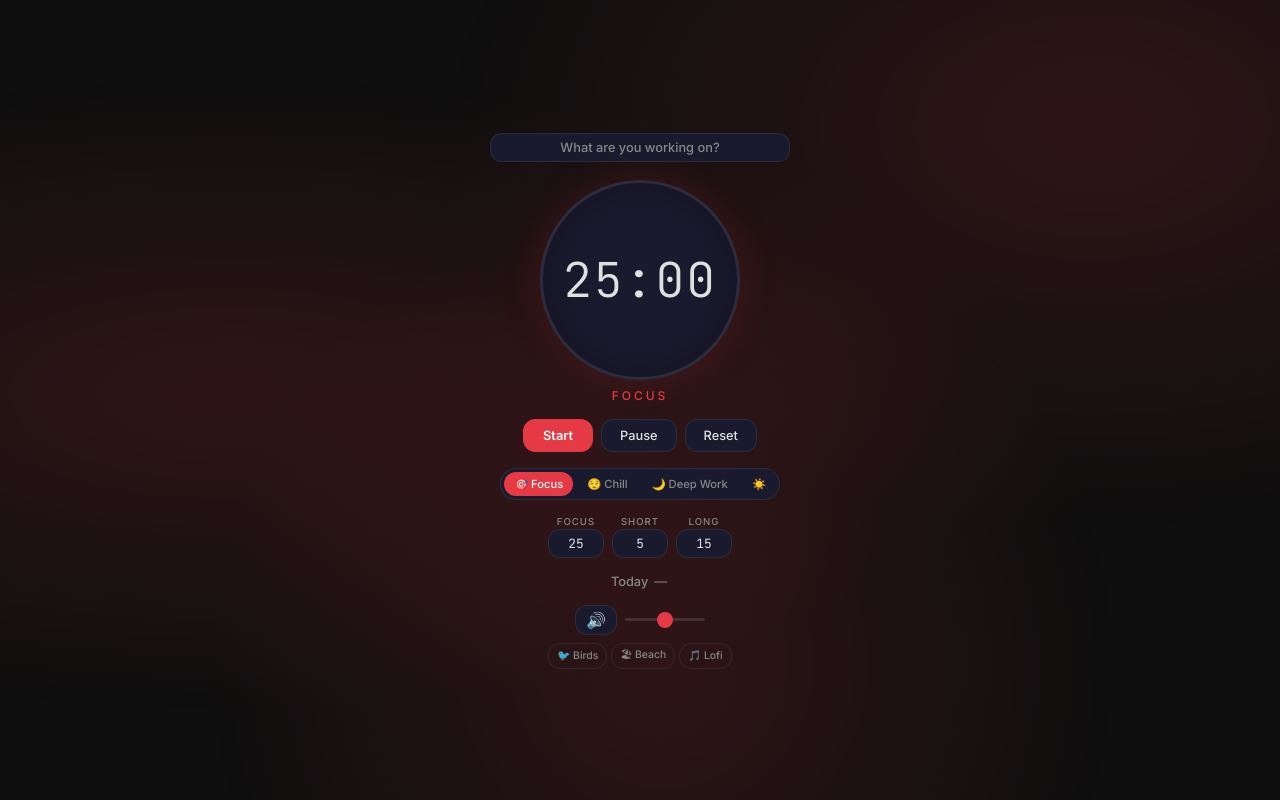
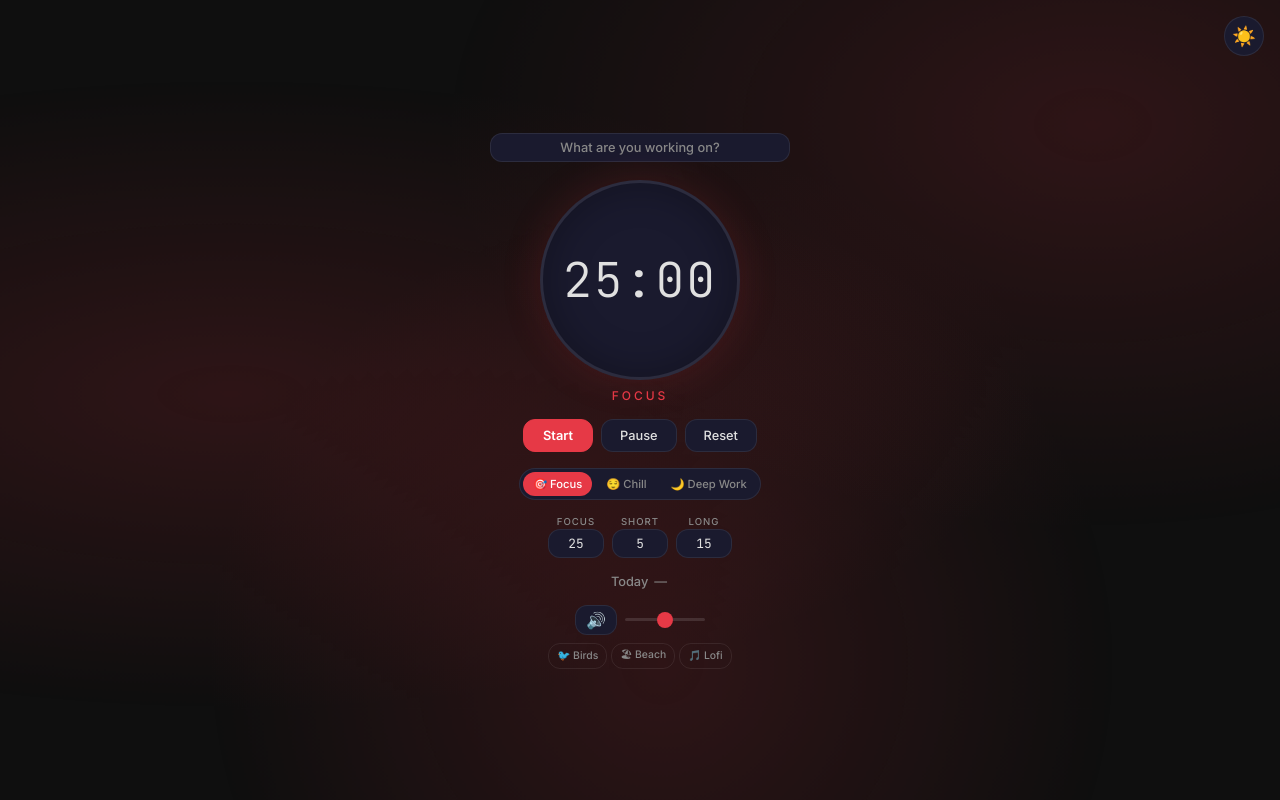
Before and after one commit to thaz1naung/Pomodoro-Timer, a plain HTML site: page index.html in a window 1280 px wide. Drawn offline with Linux system fonts and the light colour scheme.

Commit message:
fix: dark/light mode toggle button visibility
- Move mode toggle out of theme switcher into fixed top-right floating button
- Rename timer setMode() to setTimerMode() to fix name collision with dark/light setMode()
- Add .mode-toggle CSS with circular floating button style
- Persists in localStorage, shows sun/moon icon

```diff
--- a/index.html
+++ b/index.html
@@ -34,7 +34,6 @@
       <button class="theme-btn active" data-theme="focus">🎯 Focus</button>
       <button class="theme-btn" data-theme="chill">😌 Chill</button>
       <button class="theme-btn" data-theme="deep">🌙 Deep Work</button>
-      <button class="theme-btn btn-mode" id="btn-mode">☀️</button>
     </section>
 
     <!-- Duration Settings -->
@@ -81,6 +80,10 @@
       </div>
     </div>
   </main>
+
+  <!-- Dark / Light mode toggle -->
+  <button class="mode-toggle" id="btn-mode">☀️</button>
+
   <script src="main.js"></script>
 </body>
 </html>
--- a/main.js
+++ b/main.js
@@ -142,7 +142,7 @@ function reset() {
   updateDisplay();
 }
 
-function setMode(mode) {
+function setTimerMode(mode) {
   STATE.mode = mode;
   reset();
 }
@@ -186,7 +186,7 @@ function hideTransitionDialog() {
 
 function confirmTransition() {
   if (pendingTransition) {
-    setMode(pendingTransition);
+    setTimerMode(pendingTransition);
     hideTransitionDialog();
     start();
   }
@@ -194,7 +194,7 @@ function confirmTransition() {
 
 function skipTransition() {
   if (pendingTransition) {
-    setMode(pendingTransition);
+    setTimerMode(pendingTransition);
     STATE.timeLeft = DURATIONS[pendingTransition];
     STATE.totalTime = STATE.timeLeft;
     hideTransitionDialog();
--- a/style.css
+++ b/style.css
@@ -306,6 +306,34 @@ main {
 
 .duration-input:focus {
   border-color: var(--accent);
+}
+
+/* === Dark / Light Mode Toggle === */
+.mode-toggle {
+  position: fixed;
+  top: 16px;
+  right: 16px;
+  z-index: 50;
+  font-size: 1.2rem;
+  width: 40px;
+  height: 40px;
+  border-radius: 50%;
+  border: 1px solid var(--border);
+  background: var(--surface);
+  color: var(--text);
+  cursor: pointer;
+  display: flex;
+  align-items: center;
+  justify-content: center;
+  transition:
+    background var(--transition-speed) ease,
+    transform 0.15s ease;
+  -webkit-tap-highlight-color: transparent;
+  touch-action: manipulation;
+}
+
+.mode-toggle:hover {
+  transform: scale(1.1);
 }
 
 /* === Theme Switcher === */
```
Also changed, not shown: 1 other file.
